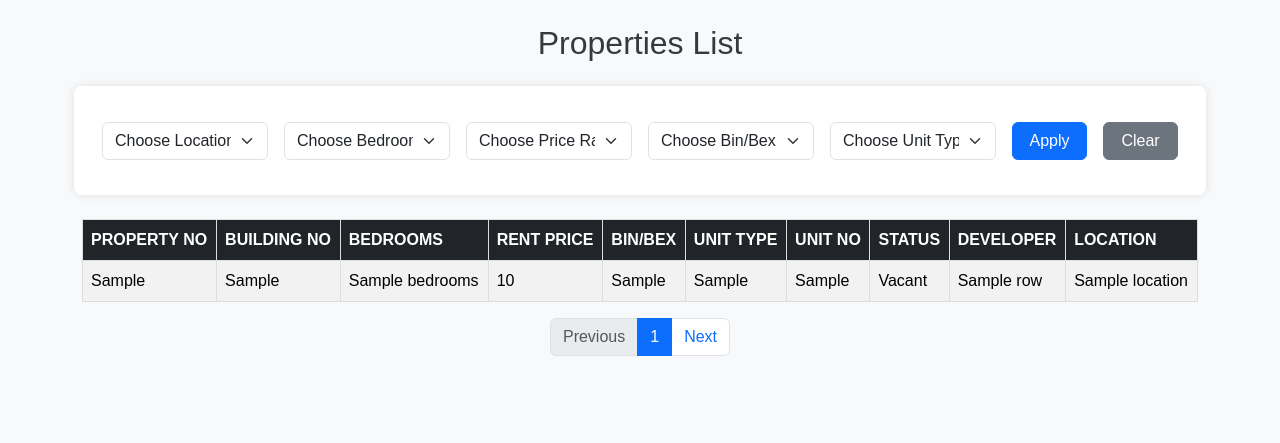
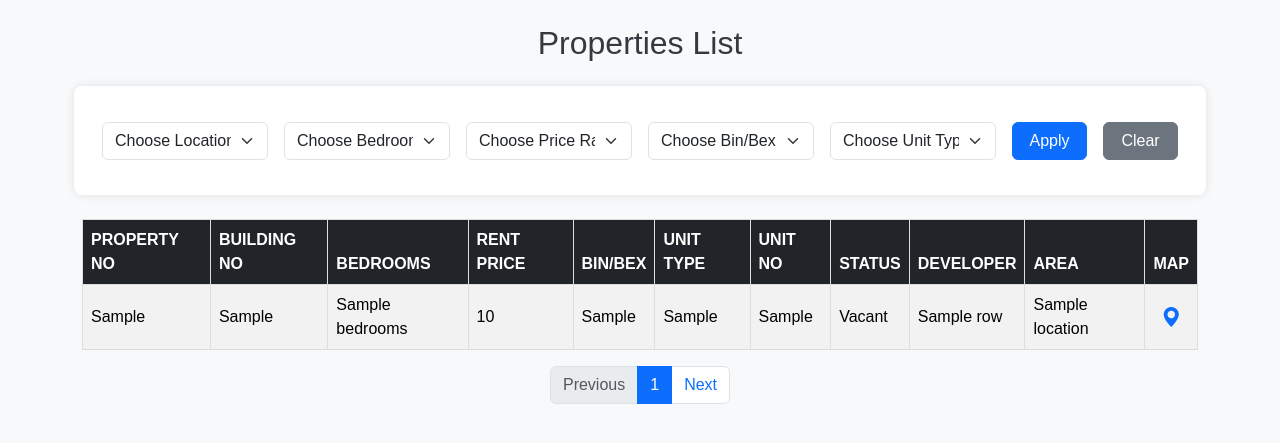
Before and after one commit to killerlegacy/ared_app, a Flask app: template templates/dashboard.html in a window 1280 px wide. Shown: the part 56-499 px from the top of the page. Run offline with Flask 3, Linux system fonts and the light colour scheme; the template is opened without the code that fills it: most values are stand-ins (such as "Sample title", 1, 10 or a date in 2020).

Commit message:
update the location icon

```diff
--- a/app.py
+++ b/app.py
@@ -291,7 +291,8 @@ def add_property():
         "unit_no": request.form['unit_no'],
         "status": request.form['status'],
         "developer_name": request.form['developer_name'],
-        "location": request.form['location']
+        "location": request.form['location'],
+        "Maps_link": request.form['Maps_link']
 }
 
         try:
@@ -323,7 +324,8 @@ def update_property_inline():
         "unit_no": data.get('unit_no'),
         "status": data.get('status'),
         "developer_name": data.get('developer_name'),
-        "location": data.get('location')
+        "location": data.get('location'),
+        "Maps_link": data.get('Maps_link')
     }
 
     try:
@@ -373,7 +375,8 @@ def company_add_property():
             "unit_no": request.form['unit_no'],
             "status": request.form['status'],
             "developer_name": session.get('username'),  # Automatically set developer name
-            "location": request.form['location']
+            "location": request.form['location'],
+            "Maps_link": request.form['Maps_link']
         }
         try:
             supabase.table("properties_tbl").insert(data).execute()
--- a/static/styles.css
+++ b/static/styles.css
@@ -91,6 +91,10 @@ h1, h2 {
 
 .nav-buttons .btn-danger:hover {
     background-color: #bd2130;
+}
+
+td {
+    vertical-align: middle;
 }
 
 td .btn {
--- a/templates/dashboard.html
+++ b/templates/dashboard.html
@@ -6,6 +6,8 @@
     <meta name="viewport" content="width=device-width, initial-scale=1.0">
     <title>Anaya Real Estate Development</title>
     <link rel="stylesheet" href="https://cdn.jsdelivr.net/npm/bootstrap@5.3.0-alpha1/dist/css/bootstrap.min.css">
+    <link rel="stylesheet" href="https://cdn.jsdelivr.net/npm/bootstrap-icons@1.11.3/font/bootstrap-icons.css">
+
     <link rel="stylesheet" href="{{ url_for('static', filename='styles.css') }}">
     <link rel="shortcut icon" href="{{ url_for('static', filename='images/favicon.ico') }}">
 </head>
@@ -100,12 +102,13 @@
                     <th>Unit No</th>
                     <th>Status</th>
                     <th>Developer</th>
-                    <th>Location</th>
+                    <th>Area</th>
+                    <th>Map</th>
                 </tr>
             </thead>
             <tbody>
                 {% for row in data %}
-                <tr>
+                <tr >
                     <td>{{ row['property_no'] }}</td>
                     <td>{{ row['building_no'] }}</td>
                     <td>{{ row['bedrooms'] }}</td>
@@ -123,6 +126,12 @@
 
                     <td>{{ row['developer_name'] }}</td>
                     <td>{{ row['location'] }}</td>
+                    <td class="text-center">
+                        {% if row['Maps_link'] %}
+                        <a href="{{ row['Maps_link'] }}" target="_blank" rel="noopener noreferrer">
+                            <i class="bi bi-geo-alt-fill fs-5"></i> </a>
+                        {% endif %}
+                    </td>
                 </tr>
                 {% endfor %}
             </tbody>
```
Also changed, not shown: templates/add_property.html (+6 -2 lines), templates/admin_dashboard.html (+6 -1 lines), templates/company_add_property.html (+9 -1 lines).
